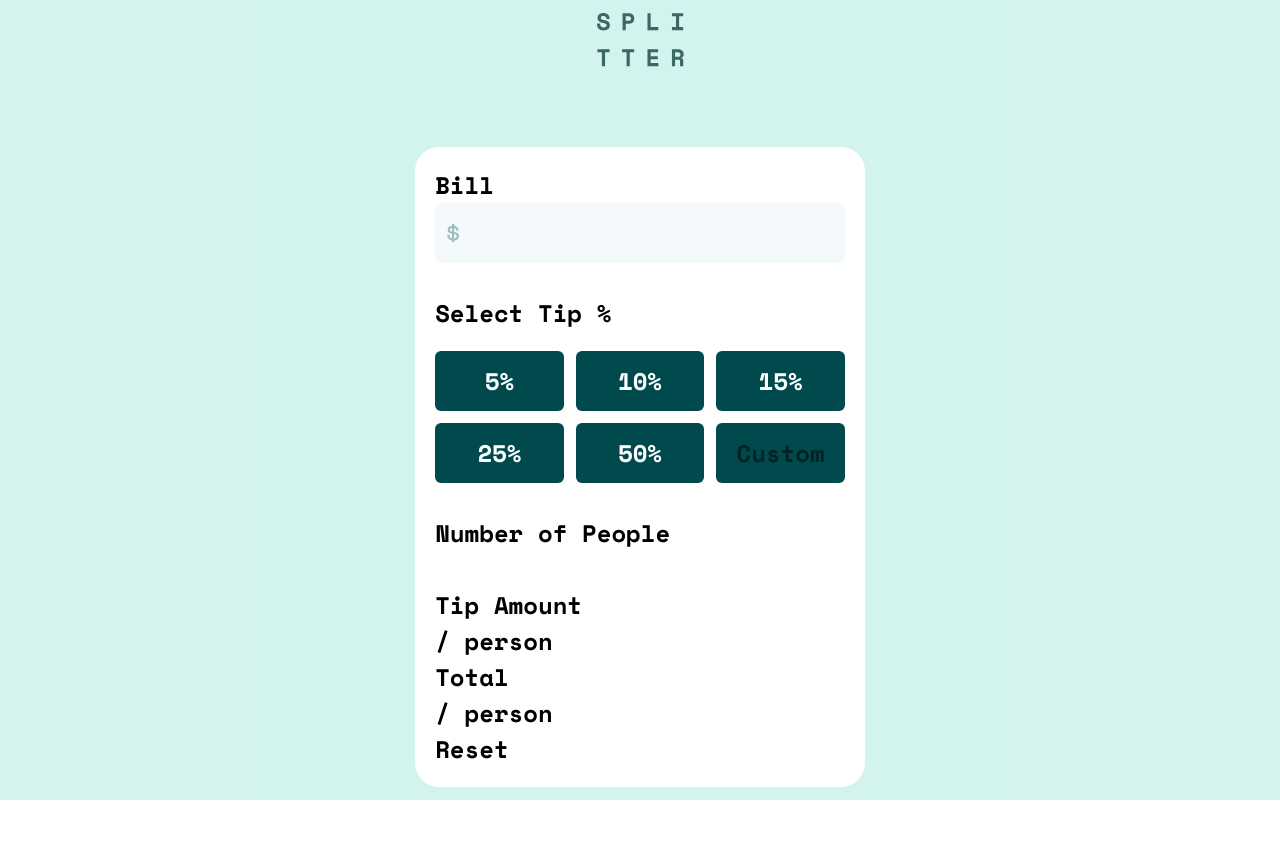
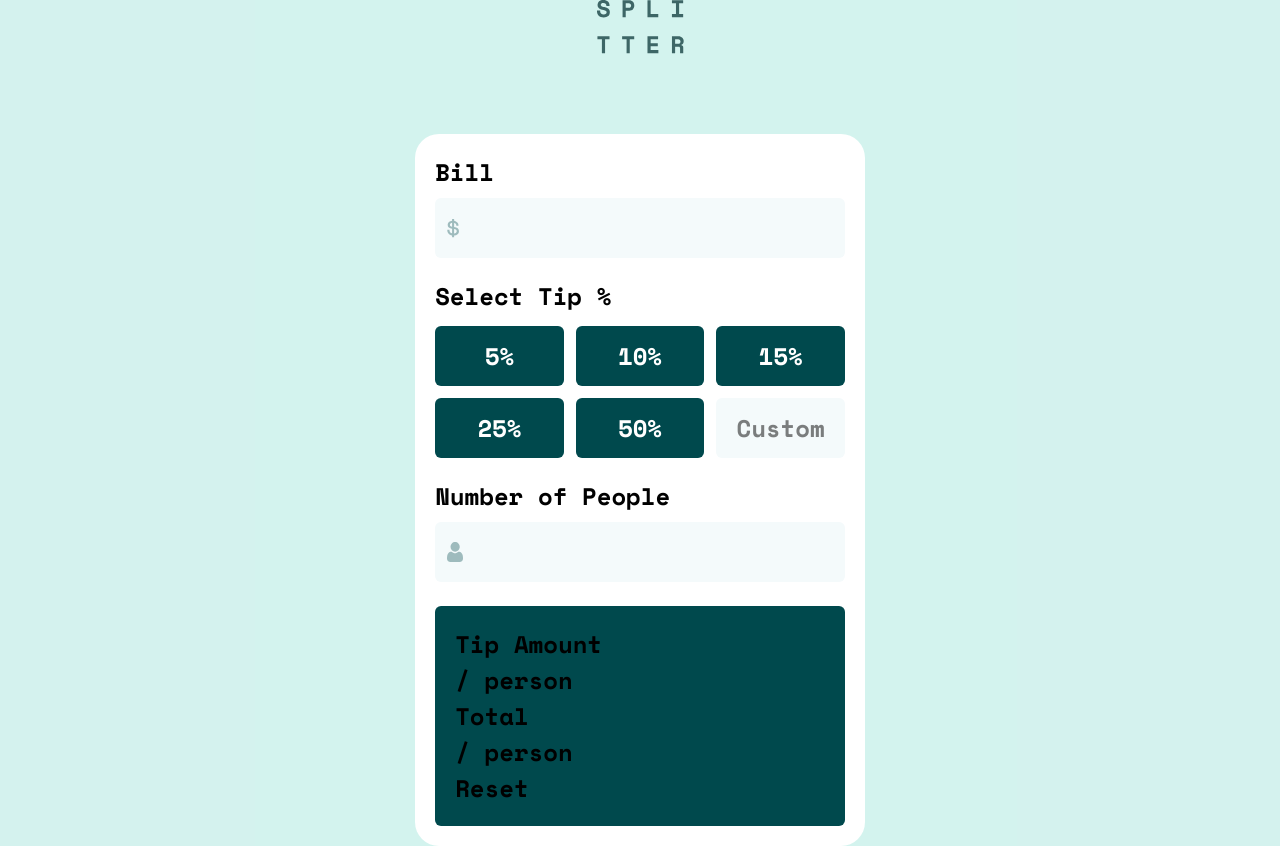
Before and after one commit to 7savv7/frontendmentor, a React (Vite) app in the folder junior/tip-calculator-app/: page / in a window 1280 px wide. Before the commit the page ends 800 px from the top, so only its background shows below. Built offline with nearby package versions, Linux system fonts and the light colour scheme.

Commit message:
[tip-calculator-app]: Add input styles

```diff
--- a/junior/tip-calculator-app/src/App.tsx
+++ b/junior/tip-calculator-app/src/App.tsx
@@ -6,19 +6,23 @@ function App() {
     >
       <img src="/images/logo.svg" alt="logo" />
 
-      <div className="bg-white w-full flex-1 rounded-t-3xl p-5 flex flex-col lg:flex-none lg:w-fit lg:rounded-3xl">
-        <div className="flex flex-col gap-8">
+      <div className="bg-white w-full flex-1 rounded-t-3xl p-5 flex flex-col gap-6 lg:flex-none lg:w-fit lg:rounded-3xl">
+        <div className="flex flex-col gap-5">
           <div className="flex flex-col">
             <label htmlFor="bill">Bill</label>
-            <div className="flex justify-between items-center gap-2 w-full bg-grey-50 p-3 rounded-md">
+            <div className="flex justify-between items-center gap-2 w-full bg-grey-50 p-3 rounded-md mt-2">
               <img src="images/icon-dollar.svg" alt="dollar" className="h-5" />
-              <input type="text" id="bill" className="" />
+              <input
+                type="text"
+                id="bill"
+                className="outline-none text-green-900 text-right w-full"
+              />
             </div>
           </div>
 
           <div>
             <p>Select Tip %</p>
-            <div className="flex flex-wrap gap-3 mt-5">
+            <div className="flex flex-wrap gap-3 mt-3">
               {["5%", "10%", "15%", "25%", "50%"].map((p) => (
                 <div
                   key={p}
@@ -31,18 +35,25 @@ function App() {
               <input
                 type="text"
                 placeholder="Custom"
-                className="bg-green-900 p-3 flex-[1_1_100px] text-center w-0 rounded-md"
+                className="bg-grey-50 outline-none p-3 flex-[1_1_100px] text-center w-0 rounded-md"
               />
             </div>
           </div>
 
           <div className="flex flex-col">
             <label htmlFor="people">Number of People</label>
-            <input type="text" id="people" />
+            <div className="flex justify-between items-center gap-2 w-full bg-grey-50 p-3 rounded-md mt-2">
+              <img src="images/icon-person.svg" alt="person" className="h-5" />
+              <input
+                type="text"
+                id="people"
+                className="outline-none text-green-900 text-right w-full"
+              />
+            </div>
           </div>
         </div>
 
-        <div>
+        <div className="bg-green-900 rounded-md p-5">
           <div>
             <div>
               <p>Tip Amount</p>
```
